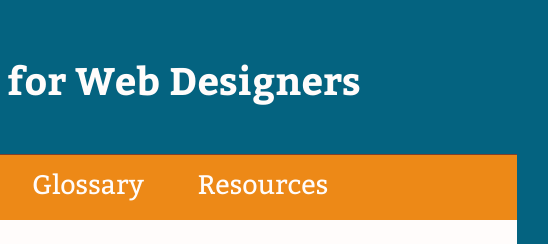
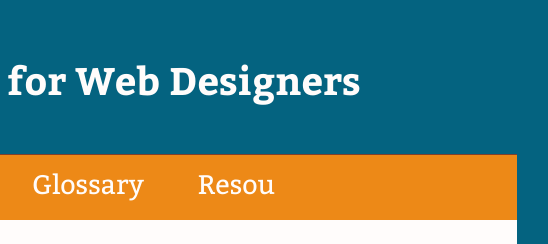
Before and after one commit to brijlo22/github-for-web-designers, a plain HTML site: page index.html in a window 1280 px wide. Shown: the top 244 px of the page, 571-1119 px from the left. Drawn offline with nearby package versions, Linux system fonts and the light colour scheme.

Commit message:
wanted to change

```diff
--- a/index.html
+++ b/index.html
@@ -21,7 +21,7 @@
     <li><a href="index.html" title="concepts" class="current">Concepts</a></li>
     <li><a href="reference.html" title="Git reference">Reference</a></li>
     <li><a href="glossary.html" title="glossary">Glossary</a></li>
-    <li><a href="resources.html" title="resources">Resources</a></li>
+    <li><a href="resources.html" title="resources">Resou</a></li>
     </ul>
     </nav>
     <main>
```
